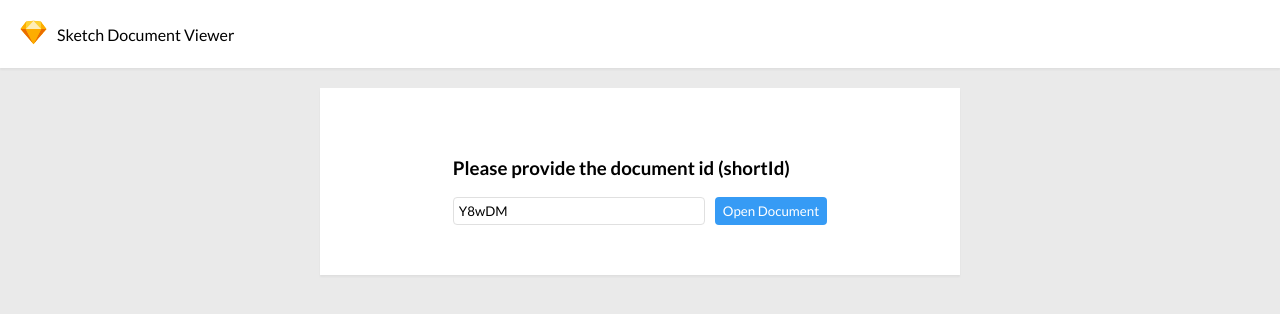
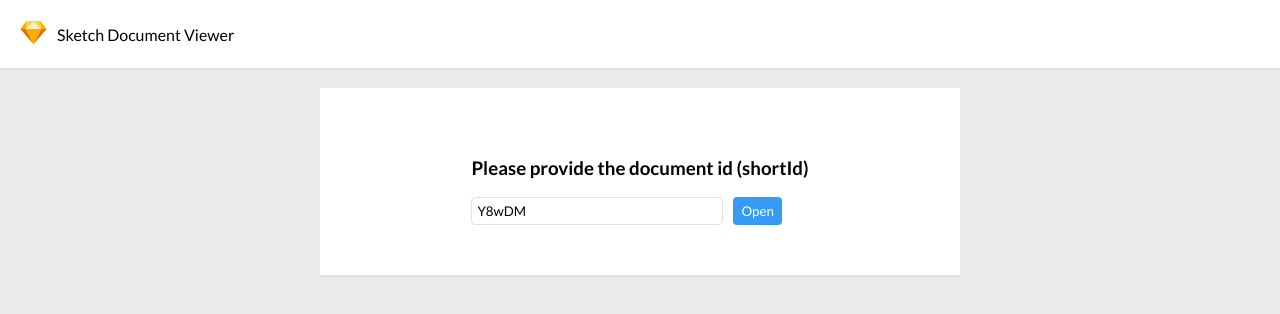
Before and after one commit to psmyrdek/sketch-document-viewer, a React (Create React App) app: page / in a window 1280 px wide. Shown: the top 314 px of the page. Built offline with nearby package versions, Linux system fonts and the light colour scheme.

Commit message:
Extract more labels

```diff
--- a/src/artboard/ArtboardHeader.js
+++ b/src/artboard/ArtboardHeader.js
@@ -3,8 +3,8 @@ import LeftArr from './assets/arrow-left.svg';
 import RightArr from './assets/arrow-right.svg';
 import Breadcrumb from './assets/breadcrumb.svg';
 import styled from 'styled-components';
-import { Link } from '@reach/router';
 import Button from '../ui/Button';
+import I18n from '../i18n';
 
 const ArtboardHeaderWrapper = styled.header`
   background: white;
@@ -28,12 +28,12 @@ const ArtboardHeader = ({ index, itemsTotal, onClose, onPrev, onNext }) => {
   return (
     <ArtboardHeaderWrapper>
       <Button transparent onClick={() => onClose()}>
-        <img src={Close} alt='Close preview' />
+        <img src={Close} alt={I18n.artboard.actions.close} />
       </Button>
       <ActionButtons>
         {index > 0 && (
           <Button transparent onClick={() => onPrev()}>
-            <img src={LeftArr} alt='Show previous artboard' />
+            <img src={LeftArr} alt={I18n.artboard.actions.prev} />
           </Button>
         )}
         <span>{index + 1}</span>
@@ -41,7 +41,7 @@ const ArtboardHeader = ({ index, itemsTotal, onClose, onPrev, onNext }) => {
         <span>{itemsTotal}</span>
         {index < itemsTotal - 1 && (
           <Button transparent onClick={() => onNext()}>
-            <img src={RightArr} alt='Show next artboard' />
+            <img src={RightArr} alt={I18n.artboard.actions.next} />
           </Button>
         )}
       </ActionButtons>
--- a/src/home/DocumentSelector.js
+++ b/src/home/DocumentSelector.js
@@ -3,6 +3,7 @@ import { Link } from '@reach/router';
 import Button from '../ui/Button';
 import { TextInput } from '../ui/Forms';
 import styled from 'styled-components';
+import I18n from '../i18n';
 
 const SelectorWrapper = styled.div`
   display: flex;
@@ -50,7 +51,7 @@ const DocumentSelector = () => {
   return (
     <SelectorWrapper>
       <div>
-        <h3>Please provide the document id (shortId)</h3>
+        <h3>{I18n.home.header}</h3>
         <SelectorContent>
           <TextInput
             required
@@ -60,7 +61,7 @@ const DocumentSelector = () => {
           />
           <Link to={`/document/${shortId}`}>
             <Button primary disabled={!Boolean(shortId)}>
-              Open Document
+              {I18n.home.cta}
             </Button>
           </Link>
         </SelectorContent>
--- a/src/i18n/index.js
+++ b/src/i18n/index.js
@@ -2,6 +2,10 @@ const I18n = {
     defaults: {
         loading: 'Fetching data...',
         error: 'An unexpected error occurred. Please try again in a while.'
+    },
+    home: {
+        header: 'Please provide the document id (shortId)',
+        cta: 'Open'
     },
     artboard: {
         loading: 'Fetching artboard details...',
@@ -9,6 +13,11 @@ const I18n = {
         missing: {
             header: 'This artboard is not available',
             details: 'Make sure the artboard you are trying to open still exists'
+        },
+        actions: {
+            close: 'Close preview',
+            prev: 'Show previous artboard',
+            next: 'Show next artboard'
         }
     },
     document: {
```
